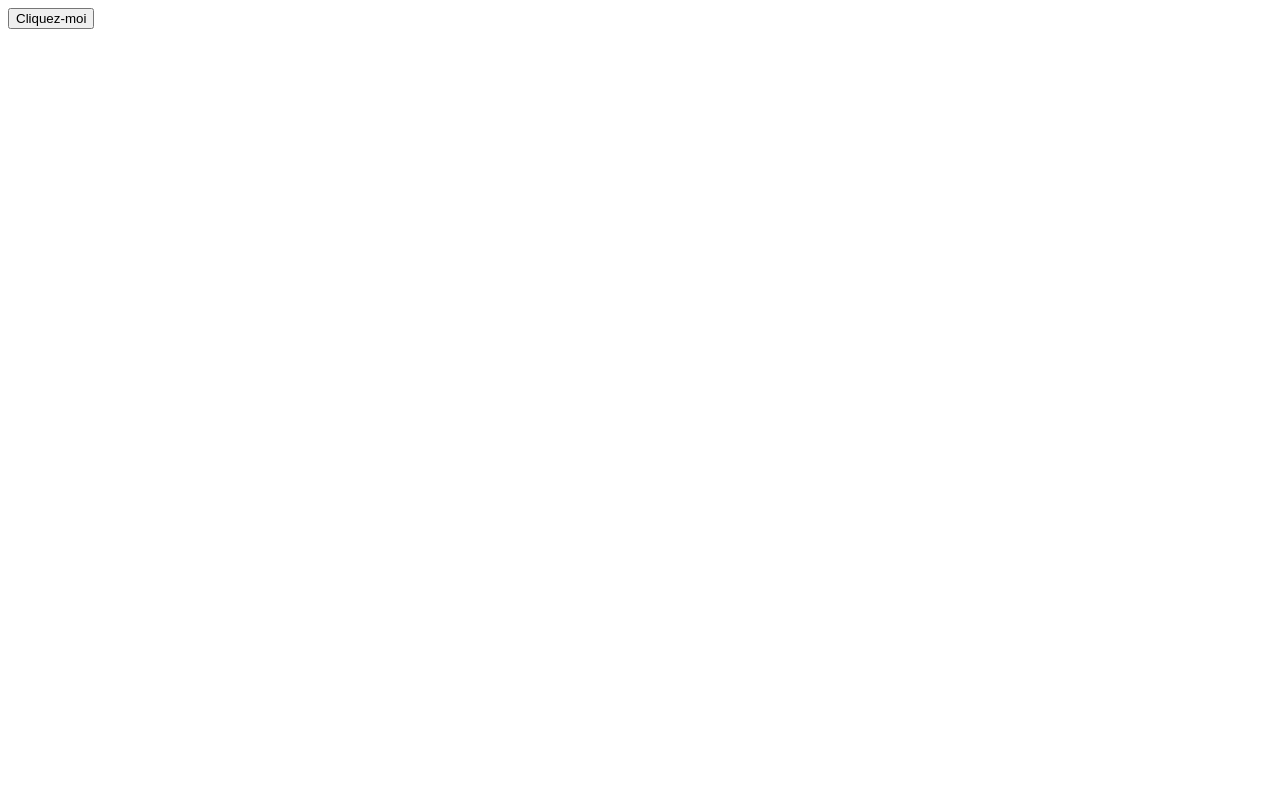
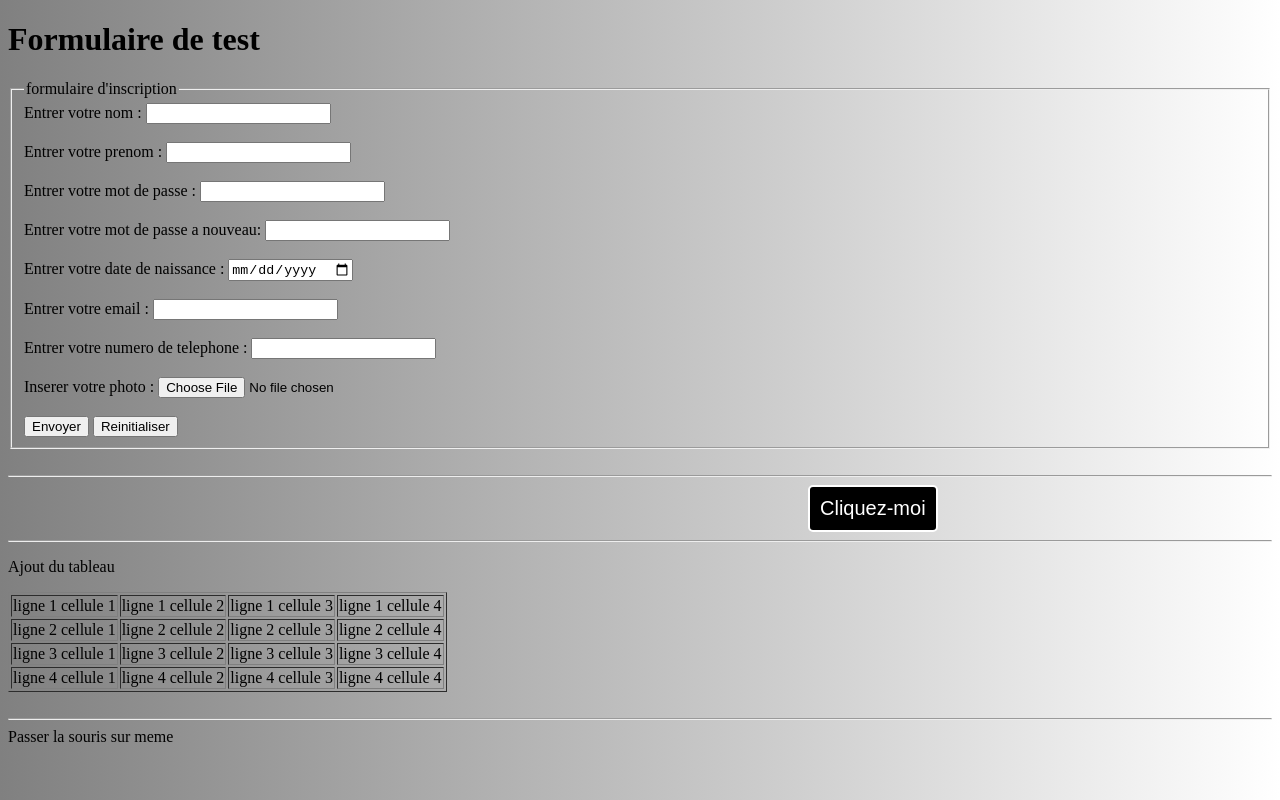
Before and after one commit to modounianeCode/seance_JS, a plain HTML site: page evenements/addevent.html in a window 1280 px wide. Drawn offline with Linux system fonts and the light colour scheme.

Commit message:
ajouter des evenements

```diff
--- a/evenements/addevent.html
+++ b/evenements/addevent.html
@@ -4,23 +4,72 @@
     <meta charset="UTF-8">
     <meta name="viewport" content="width=device-width, initial-scale=1.0">
     <title>Document</title>
+    <link rel="stylesheet" href="event.css">
 </head>
 <body>
-    <button id="monbouton">Cliquez-moi</button>
-    <p  id="conteneur">
+    <h1 id="test">Formulaire de test</h1>
+    <fieldset>
+        <legend>formulaire d'inscription</legend>
+        <form action="" method="" onsubmit=" validateForm()">
+        <label for="tur">Entrer votre nom : <input type="text" id="tur" required></label> <br> <br>
+        <label for="sant">Entrer votre prenom : <input type="text" id="sant"></label> <br> <br>
+        <label for="password">Entrer votre mot de passe : <input type="password" id="password1"></label><br><br>
+        <label for="password">Entrer votre mot de passe a nouveau: <input type="password" id="password2"></label><br><br>
+        <label for="date">Entrer votre date de naissance : <input type="date" id="date"></label> <br> <br>
+        <label for="email">Entrer votre email : <input type="email" id="email"></label> <br> <br>
+        <label for="tel">Entrer votre numero de telephone : <input type="tel" id="tel"></label> <br> <br>
+        <label for="photo">Inserer votre photo : <input type="file"></label><br><br>
+        <button id="btn">Envoyer</button>
+        <button id="btn1">Reinitialiser</button>
+        </form>
+    </fieldset>
+    <br><hr>
+    <button id="but">Cliquez-moi</button>
+    <br><hr>
+    <div id="madiv">
+        <p>Ajout du tableau</p>
+    </div>
+    <br><hr>
+    <div id="mydiv" onmouseover="this.style.backgroundColor='red'">Passer la souris sur meme</div>
+    <script>
 
-    </p>
-    <script>
-        var bouton = document.getElementById("monbouton");
-        bouton.addEventListener('click',function(){
-        const p1 = document.getElementById("conteneur");
-       // innerHTML="Danger";
-       p1.textContent="DANGER";
-       bouton.appendChild(p1);
-       p1.style.color="red";
-        alert(p1);
-        })
-
+    var liste=document.getElementById("madiv");
+    let tab=document.createElement("table");
+    tab.border="1";
+    for(let i=0;i<4;i++){
+        let ligne=document.createElement("tr");
+        for(let j=0;j<4;j++){
+            let cell=document.createElement("td");
+            cell.innerHTML=`ligne ${i+1} cellule ${j+1}`;
+            ligne.appendChild(cell);
+        }
+        tab.appendChild(ligne);
+    }
+    liste.appendChild(tab);
+    console.log(tab);
+    var but = document.getElementById("but");
+    but.addEventListener('click',function(e){
+        console.log(e.clientX,e.clientY);
+    });
+    but.addEventListener('dblclick',function(){
+        alert("Double clique detecte");
+    });
+    but.addEventListener('mouseover',function(){
+        but.style.backgroundColor="green";
+    });
+    function validateForm(){
+    }
+    let key=document.getElementById("test");
+    key.addEventListener("mouseover", function(){
+        key.style.color="blue";
+        key.style.backgroundColor="yellow";
+        key.style.padding="10px";
+        key.style.animation="slide 0.5s ease-in-out linear";
+    });
+    key.addEventListener("mouseout", function(){
+        key.style.color="black";
+        key.style.backgroundColor="white";
+    });
     </script>
 </body>
 </html>
--- /dev/null
+++ b/evenements/event.css
@@ -0,0 +1,27 @@
+body{
+    background:linear-gradient(to right,gray,white);
+}
+@keyframes slide{
+    0%{
+        transform: translateX(-25px);
+        background-color: lightblue;
+    }
+    25%{
+        transform: translateX(25px);
+        background-color: lightgreen;
+    }
+    100%{
+        transform: translateX(100%);
+        background-color: lightpink;
+    }
+}
+#but{
+    padding:10px;
+    font-size:20px;
+    background-color:black;
+    border: 2px solid white;
+    border-radius:5px;
+    color:white;
+    cursor: pointer;
+    margin-left: 100vh;
+}
```
Also changed, not shown: evenements/clavier.html (added, +22 -0 lines), evenements/load_unload.html (added, +18 -0 lines).
